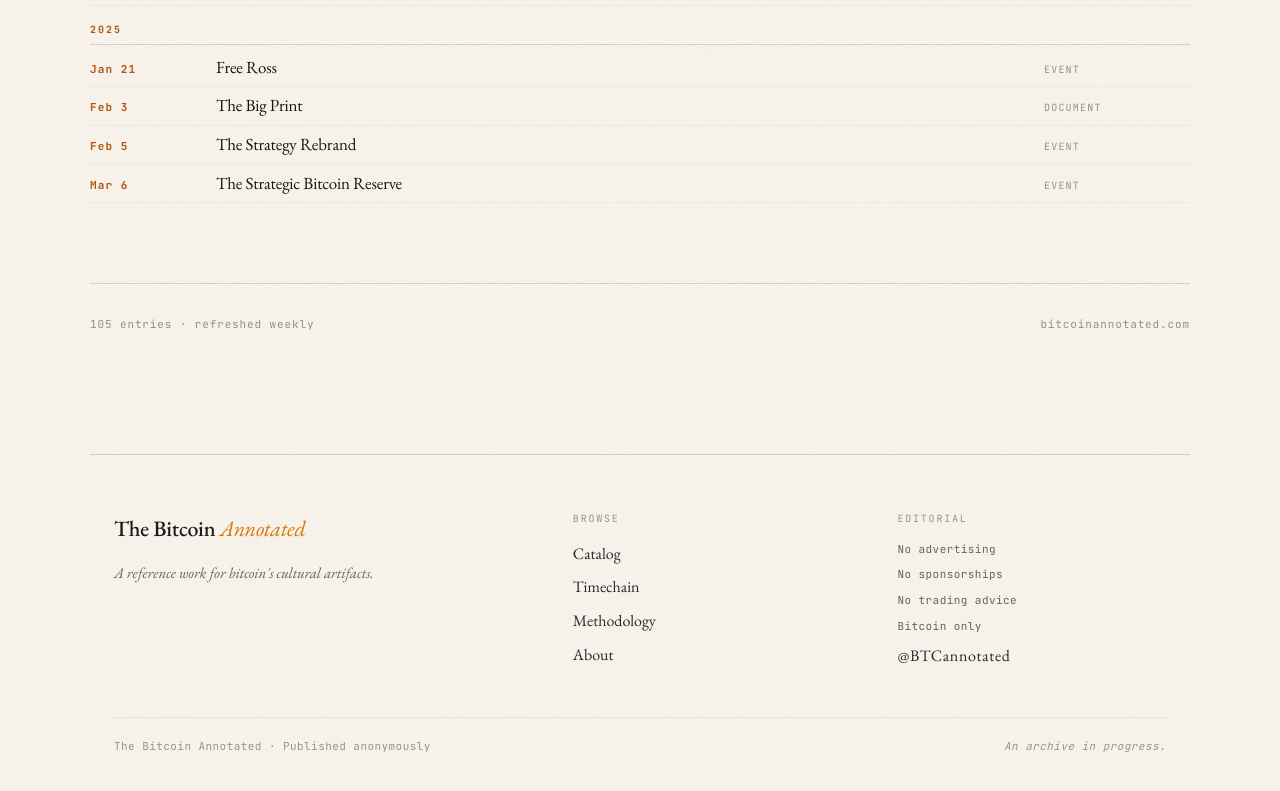
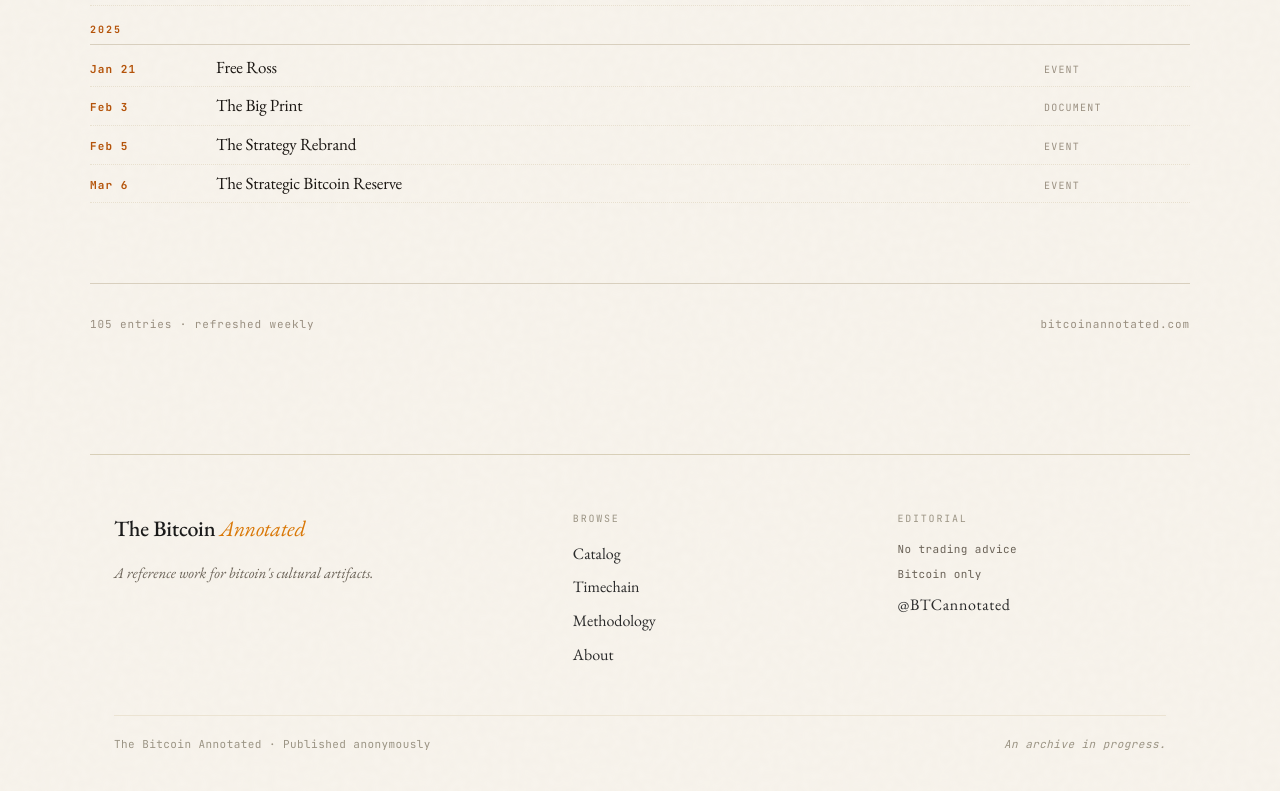
Before and after one commit to TGustafson7/bitcoinannotated, an Astro site: page / in a window 1280 px wide. Shown: the part 5331-6122 px from the top of the page. Built offline with nearby package versions, Linux system fonts and the light colour scheme; Astro itself is replaced by a stand-in of ours.

Commit message:
Footer cleanup: add Methodology, tighten EDITORIAL stances
BROWSE column: added Methodology between Timechain and About. The
page was only reachable from a link inside About, which hid a
credentialing surface that journalists and researchers look for
directly. Top nav stays at three items.

EDITORIAL column: cut from four stances to two. 'No advertising'
and 'No sponsorships' stated the same financial disclaimer twice;
removed both. 'No trading advice' and 'Bitcoin only' remain — the
two declarations that do positive editorial signaling work.

```diff
--- a/src/layouts/BaseLayout.astro
+++ b/src/layouts/BaseLayout.astro
@@ -57,8 +57,6 @@ const ogImage = new URL(ogImageSrc, Astro.site).href;
         </div>
         <div class="footer-col">
           <div class="footer-label">Editorial</div>
-          <span class="footer-stance">No advertising</span>
-          <span class="footer-stance">No sponsorships</span>
           <span class="footer-stance">No trading advice</span>
           <span class="footer-stance">Bitcoin only</span>
           <a class="footer-stance footer-handle" href="https://x.com/BTCannotated" target="_blank" rel="noopener">@BTCannotated</a>
```
